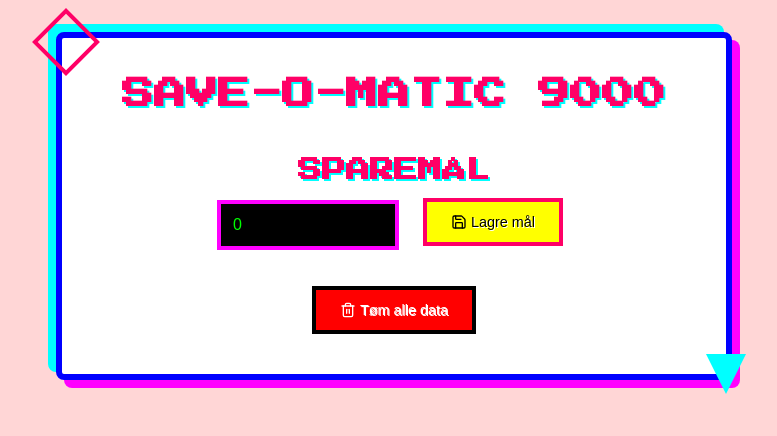
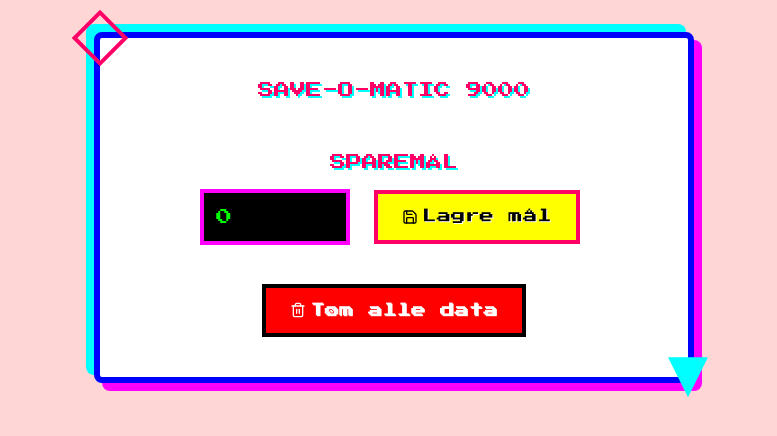
Before and after one commit to Shtian/save-o-matic-9000, a SvelteKit app: page / in a window 1280 px wide. Shown: the top 436 px of the page, without its empty margins (246-1023 px from the left). Built offline with nearby package versions, Linux system fonts and the light colour scheme.

Commit message:
add tailwind

```diff
--- a/package.json
+++ b/package.json
@@ -27,7 +27,9 @@
 	},
 	"packageManager": "pnpm@9.12.0+sha512.4abf725084d7bcbafbd728bfc7bee61f2f791f977fd87542b3579dcb23504d170d46337945e4c66485cd12d588a0c0e570ed9c477e7ccdd8507cf05f3f92eaca",
 	"dependencies": {
+		"@tailwindcss/vite": "^4.1.10",
 		"lucide-svelte": "^0.515.0",
-		"svelte-confetti": "^2.0.0"
+		"svelte-confetti": "^2.0.0",
+		"tailwindcss": "^4.1.10"
 	}
 }
--- /dev/null
+++ b/src/app.css
@@ -0,0 +1 @@
+@import "tailwindcss";
--- /dev/null
+++ b/src/routes/+layout.svelte
@@ -0,0 +1,8 @@
+<script>
+  let { children } = $props();
+  import '../app.css';
+</script>
+
+<div>
+  {@render children()}
+</div>
--- a/vite.config.ts
+++ b/vite.config.ts
@@ -1,6 +1,7 @@
 import { sveltekit } from '@sveltejs/kit/vite';
 import { defineConfig } from 'vite';
+import tailwindcss from '@tailwindcss/vite';
 
 export default defineConfig({
-	plugins: [sveltekit()]
+  plugins: [tailwindcss(), sveltekit()]
 });
```
Also changed, not shown: 1 other file (tests, documents, lock files or other folders).
